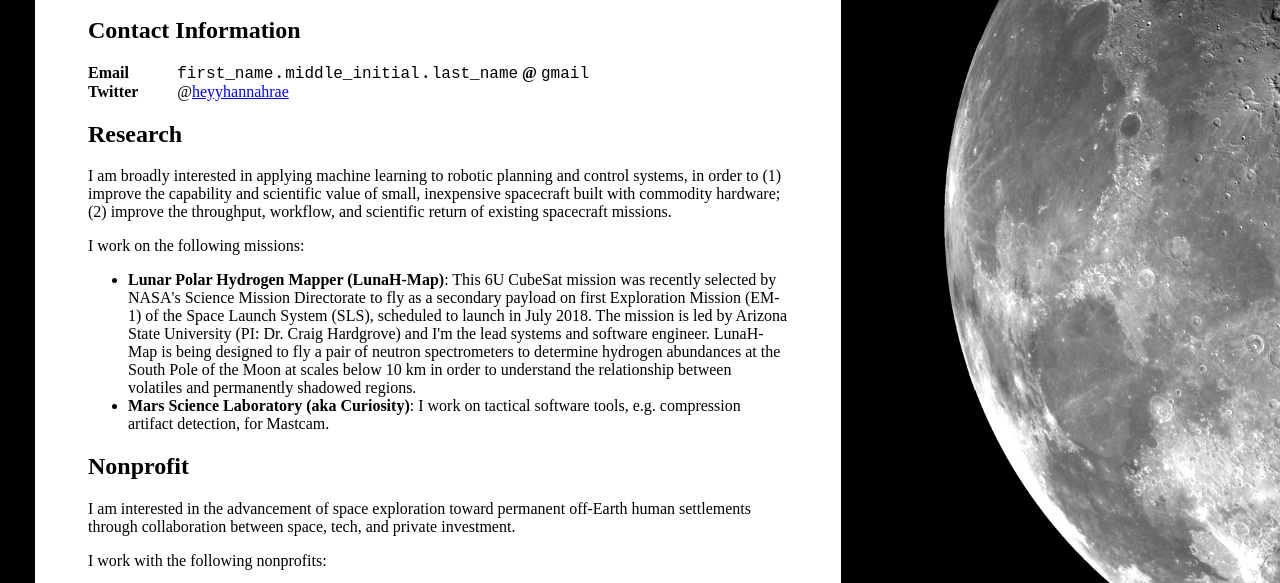
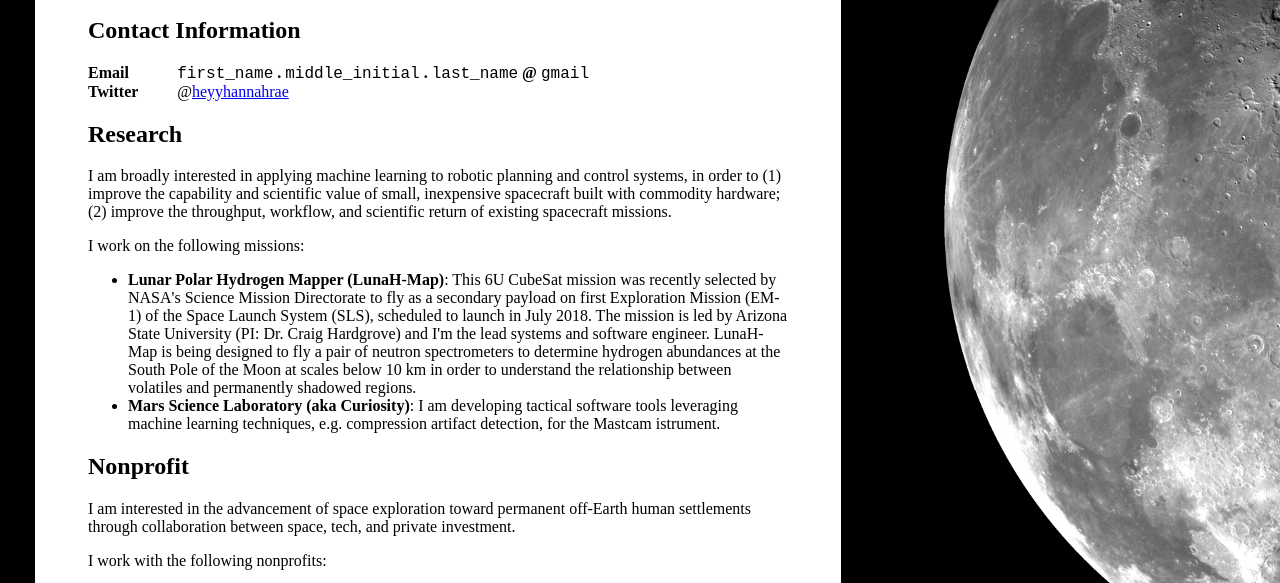
Before and after one commit to hannah-rae/oldwebsite.github.io, a plain HTML site: page index.html in a window 1280 px wide. Shown: the part 199-782 px from the top of the page. Drawn offline with Linux system fonts and the light colour scheme; a web font is replaced by a local one.

Commit message:
Updated research description

```diff
--- a/index.html
+++ b/index.html
@@ -59,7 +59,7 @@ Executive Director of the Space Frontier Foundation</p>
 
 	<li><strong>Lunar Polar Hydrogen Mapper (LunaH-Map)</strong>: This 6U CubeSat mission was recently selected by NASA's Science Mission Directorate to fly as a secondary payload on first Exploration Mission (EM-1) of the Space Launch System (SLS), scheduled to launch in July 2018. The mission is led by Arizona State University (PI: Dr. Craig Hardgrove) and I'm the lead systems and software engineer. LunaH-Map is being designed to fly a pair of neutron spectrometers to determine hydrogen abundances at the South Pole of the Moon at scales below 10 km in order to understand the relationship between volatiles and permanently shadowed regions.</li>
 
-	<li><strong>Mars Science Laboratory (aka Curiosity)</strong>: I work on tactical software tools, e.g. compression artifact detection, for Mastcam.</li>
+	<li><strong>Mars Science Laboratory (aka Curiosity)</strong>: I am developing tactical software tools leveraging machine learning techniques, e.g. compression artifact detection, for the Mastcam istrument.</li>
 
 </ul>
 
```
